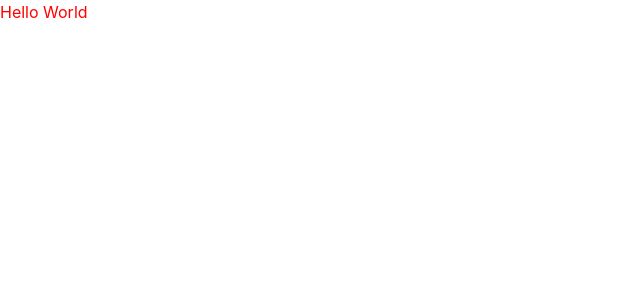
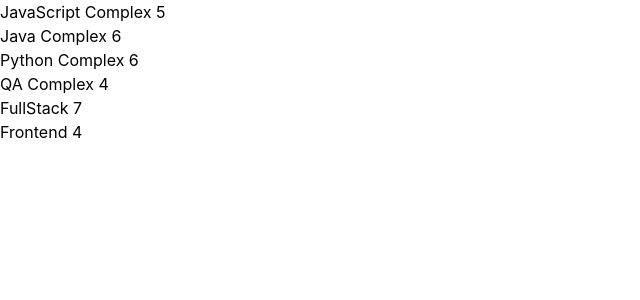
Before and after one commit to DanaXans/react-project-demo, a React (Vite) app: page / in a window 1280 px wide. Shown: the top 300 px of the page, without its empty margins (0-640 px from the left). Built offline with nearby package versions, Linux system fonts and the light colour scheme.

Commit message:
done task2

```diff
--- a/src/App.tsx
+++ b/src/App.tsx
@@ -1,13 +1,11 @@
-import './App.css'
+import {CoursesComponent} from "./components/courses-component/CoursesComponent.tsx";
 
 function App() {
   return (
     <>
-      <ul>
-        <li style={{color:"red"}}>Hello World</li>
-      </ul>
+        <CoursesComponent/>
     </>
   )
 }
 
-export default App
+export default App;
--- /dev/null
+++ b/src/arrays.ts
@@ -0,0 +1,10 @@
+import type {CourseModel} from "./models/CourseModel.ts";
+
+export const coursesAndDurationArray: CourseModel[] = [
+    {title: 'JavaScript Complex', monthDuration: 5},
+    {title: 'Java Complex', monthDuration: 6},
+    {title: 'Python Complex', monthDuration: 6},
+    {title: 'QA Complex', monthDuration: 4},
+    {title: 'FullStack', monthDuration: 7},
+    {title: 'Frontend', monthDuration: 4}
+];
--- /dev/null
+++ b/src/components/course-component/CourseComponent.tsx
@@ -0,0 +1,15 @@
+import './CourseComponent.css'
+import type {FC} from "react";
+import type {CourseModel} from "../../models/CourseModel.ts";
+
+type PropsType = {
+    course: CourseModel
+}
+
+export const CourseComponent: FC<PropsType> = ({course}) => {
+    return (
+        <li>
+            {course.title} {course.monthDuration}
+        </li>
+    );
+};
--- /dev/null
+++ b/src/components/courses-component/CoursesComponent.tsx
@@ -0,0 +1,16 @@
+import './CoursesComponent.css'
+import {coursesAndDurationArray} from "../../arrays.ts";
+import type {CourseModel} from "../../models/CourseModel.ts";
+import {CourseComponent} from "../course-component/CourseComponent.tsx"
+
+export const CoursesComponent = () => {
+    return (
+        <ul>
+            {
+                coursesAndDurationArray.map((course: CourseModel, index: number) => {
+                    return <CourseComponent course={course} key={index}/>;
+                })
+            }
+        </ul>
+    );
+};
--- a/src/main.tsx
+++ b/src/main.tsx
@@ -1,6 +1,6 @@
 import {createRoot} from 'react-dom/client'
 import './index.css'
-import App from './App.tsx'
+import App from "./App.tsx";
 
 createRoot(document.getElementById('root')!).render(
     <App/>
--- /dev/null
+++ b/src/models/CourseModel.ts
@@ -0,0 +1,4 @@
+export interface CourseModel {
+    title: string,
+    monthDuration: number
+}
--- a/tsconfig.app.json
+++ b/tsconfig.app.json
@@ -11,7 +11,7 @@
     /* Bundler mode */
     "moduleResolution": "bundler",
     "allowImportingTsExtensions": true,
-    "verbatimModuleSyntax": true,
+    "verbatimModuleSyntax": false,
     "moduleDetection": "force",
     "noEmit": true,
     "jsx": "react-jsx",
```
Also changed, not shown: src/components/course-component/CourseComponent.css (added), src/components/courses-component/CoursesComponent.css (added).
